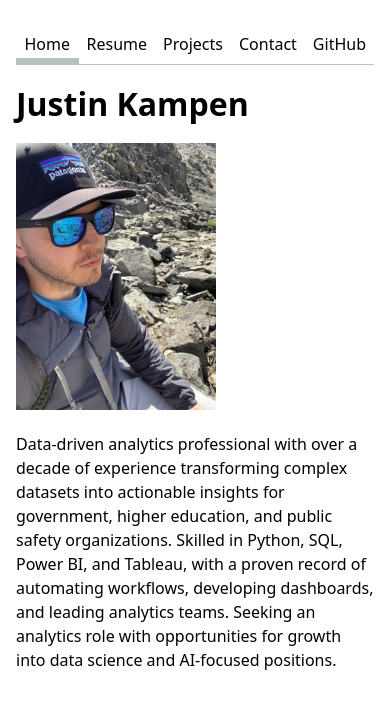
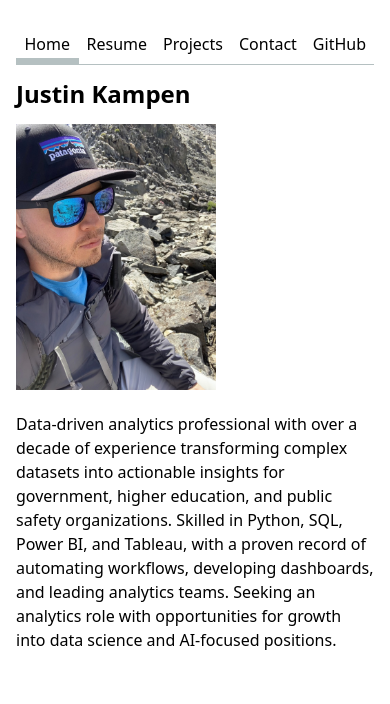
Before and after one commit to jkampen-ucsd/portfolio, a plain HTML site: page index.html in a window 390 px wide. Drawn offline with Linux system fonts and the light colour scheme.

Commit message:
header update 2

```diff
--- a/style.css
+++ b/style.css
@@ -72,9 +72,9 @@ form button {
 }
 
 h1 {
-    font-size: clamp(2rem, 5vw, 4rem);
+    font-size: clamp(1.5rem, 5vw, 4rem);
     line-height: 1.1;
-    text-wrap: balance;
+    white-space: nowrap;
 }
 
 h1, h2, h3, h4, h5, h6 {
```
